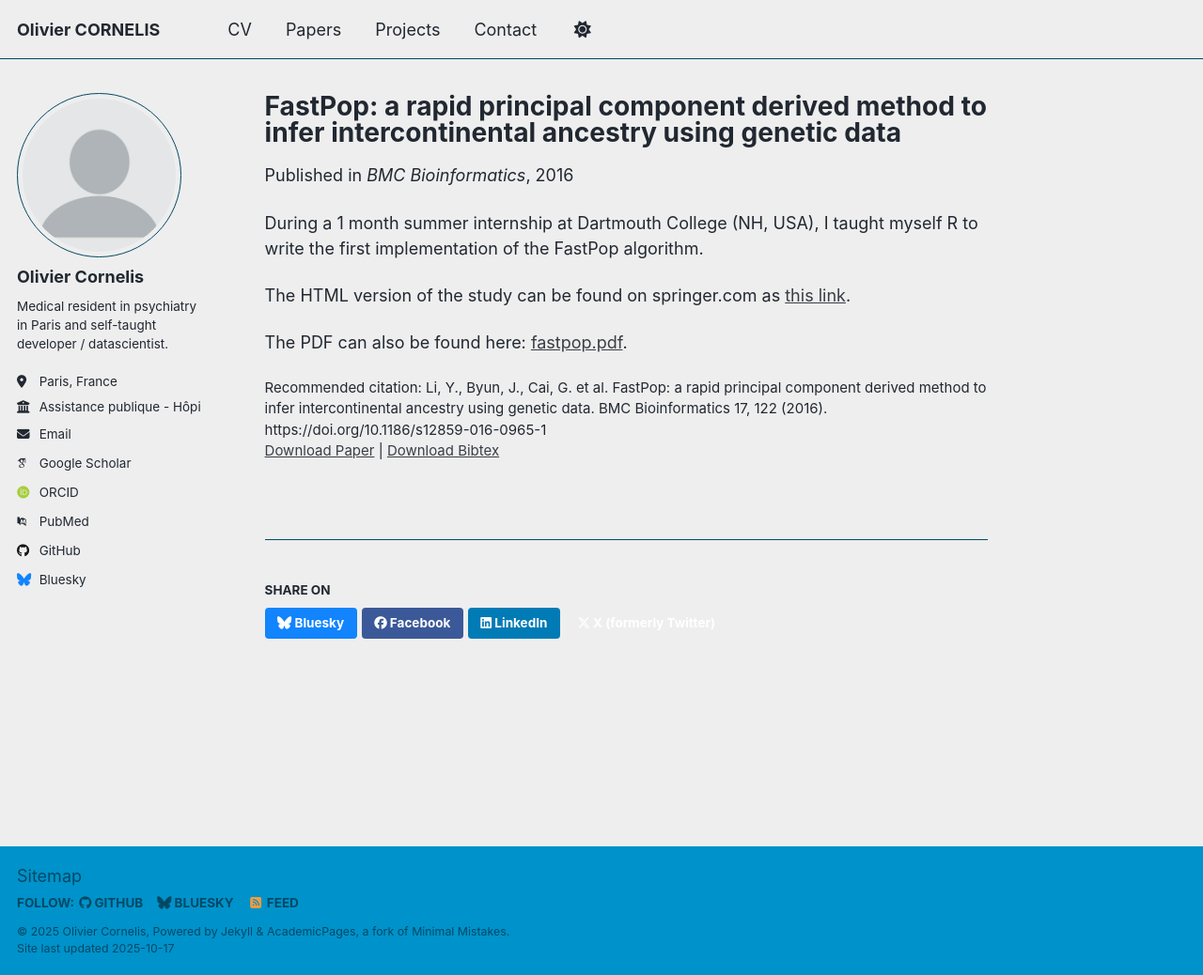
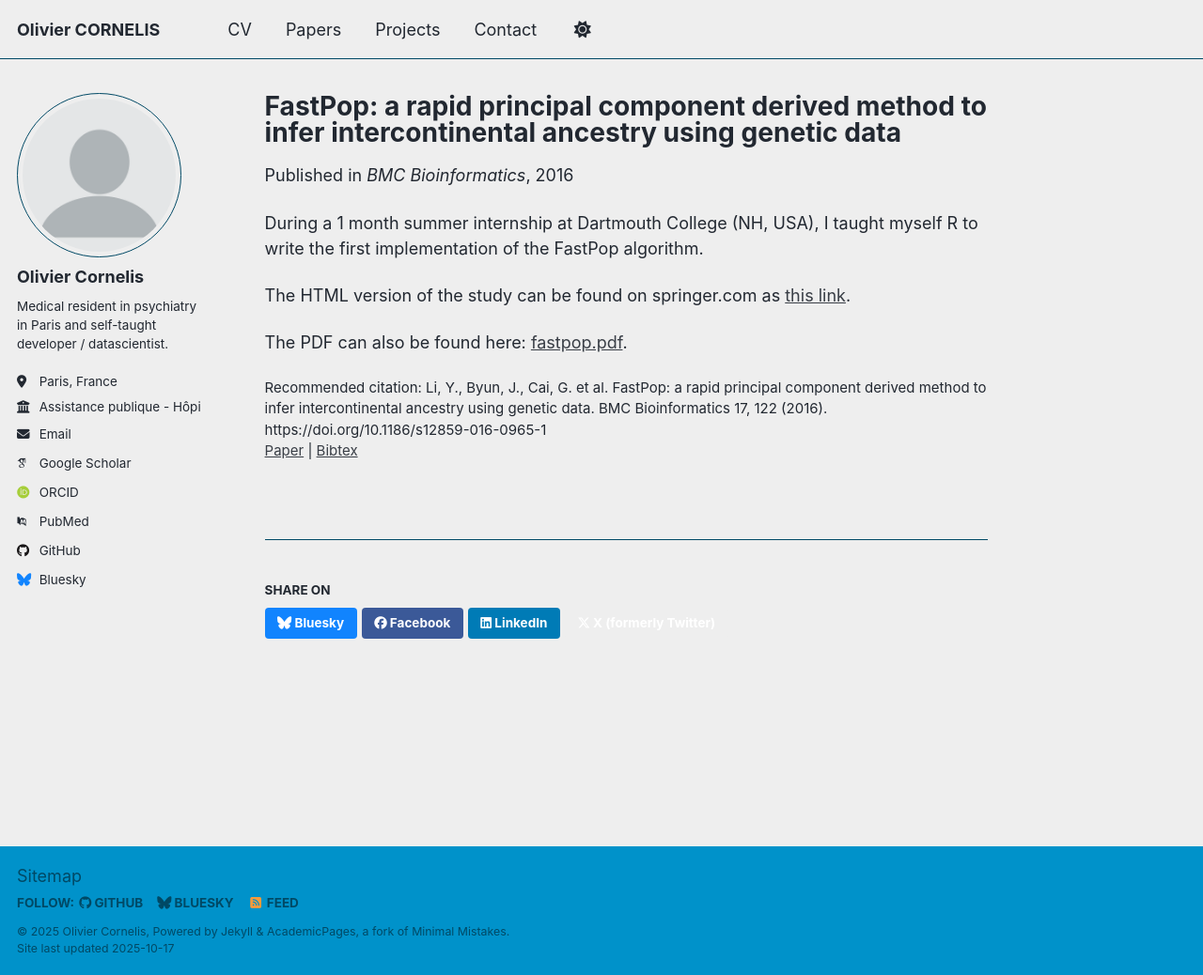
Before and after one commit to thiswillbeyourgithub/website, a Jekyll site: the page built from _publications/2016-03-09-fastpop.md, in a window 1280 px wide and 1038 px high. Shown: the whole window at 94% size. Built offline with Jekyll 4.4.1, drawn with Linux system fonts in a browser that asks for light colours; some web fonts are replaced; a script that is not in the unit is left out.

Commit message:
turn "Download Paper" into "Paper"
Signed-off-by: thiswillbeyourgithub <26625900+thiswillbeyourgithub@users.noreply.github.com>

```diff
--- a/_layouts/single.html
+++ b/_layouts/single.html
@@ -48,29 +48,29 @@
         {{ content }}
 
         {% if page.citation and page.paperurl and page.slidesurl and page.bibtexurl %}
-          <p style="font-size: smaller">Recommended citation: {{ page.citation }}<br /><a href="{{ page.paperurl }}">Download Paper</a> | <a href="{{ page.slidesurl }}">Download Slides</a> | <a href="{{ page.bibtexurl }}">Download Bibtex</a></p>
+          <p style="font-size: smaller">Recommended citation: {{ page.citation }}<br /><a href="{{ page.paperurl }}">Paper</a> | <a href="{{ page.slidesurl }}">Slides</a> | <a href="{{ page.bibtexurl }}">Bibtex</a></p>
         {% elsif page.citation and page.paperurl and page.slidesurl %}
-          <p style="font-size: smaller">Recommended citation: {{ page.citation }}<br /><a href="{{ page.paperurl }}">Download Paper</a> | <a href="{{ page.slidesurl }}">Download Slides</a></p>
+          <p style="font-size: smaller">Recommended citation: {{ page.citation }}<br /><a href="{{ page.paperurl }}">Paper</a> | <a href="{{ page.slidesurl }}">Slides</a></p>
         {% elsif page.citation and page.paperurl and page.bibtexurl %}
-          <p style="font-size: smaller">Recommended citation: {{ page.citation }}<br /><a href="{{ page.paperurl }}">Download Paper</a> | <a href="{{ page.bibtexurl }}">Download Bibtex</a></p>
+          <p style="font-size: smaller">Recommended citation: {{ page.citation }}<br /><a href="{{ page.paperurl }}">Paper</a> | <a href="{{ page.bibtexurl }}">Bibtex</a></p>
         {% elsif page.citation and page.paperurl %}
-          <p style="font-size: smaller">Recommended citation: {{ page.citation }}<br /><a href="{{ page.paperurl }}">Download Paper</a></p>
+          <p style="font-size: smaller">Recommended citation: {{ page.citation }}<br /><a href="{{ page.paperurl }}">Paper</a></p>
         {% elsif page.citation and page.slidesurl and page.bibtexurl %}
-          <p style="font-size: smaller">Recommended citation: {{ page.citation }}<br /><a href="{{ page.slidesurl }}">Download Slides</a> | <a href="{{ page.bibtexurl }}">Download Bibtex</a></p>
+          <p style="font-size: smaller">Recommended citation: {{ page.citation }}<br /><a href="{{ page.slidesurl }}">Slides</a> | <a href="{{ page.bibtexurl }}">Bibtex</a></p>
         {% elsif page.citation and page.slidesurl %}
-          <p style="font-size: smaller">Recommended citation: {{ page.citation }}<br /><a href="{{ page.slidesurl }}">Download Slides</a></p>
+          <p style="font-size: smaller">Recommended citation: {{ page.citation }}<br /><a href="{{ page.slidesurl }}">Slides</a></p>
         {% elsif page.slidesurl and page.bibtexurl %}
-          <p style="font-size: smaller"><a href="{{ page.slidesurl }}">Download Slides</a> | <a href="{{ page.bibtexurl }}">Download Bibtex</a></p>
+          <p style="font-size: smaller"><a href="{{ page.slidesurl }}">Slides</a> | <a href="{{ page.bibtexurl }}">Bibtex</a></p>
         {% elsif page.paperurl and page.bibtexurl %}
-          <p style="font-size: smaller"><a href="{{ page.paperurl }}">Download Paper</a> | <a href="{{ page.bibtexurl }}">Download Bibtex</a></p>
+          <p style="font-size: smaller"><a href="{{ page.paperurl }}">Paper</a> | <a href="{{ page.bibtexurl }}">Bibtex</a></p>
         {% elsif page.citation and page.bibtexurl %}
-          <p style="font-size: smaller">Recommended citation: {{ page.citation }}<br /><a href="{{ page.bibtexurl }}">Download Bibtex</a></p>
+          <p style="font-size: smaller">Recommended citation: {{ page.citation }}<br /><a href="{{ page.bibtexurl }}">Bibtex</a></p>
         {% elsif page.citation %}
           <p style="font-size: smaller">Recommended citation: {{ page.citation }}</p>
         {% elsif page.slidesurl %}
-          <p style="font-size: smaller"><a href="{{ page.slidesurl }}">Download Slides</a></p>
+          <p style="font-size: smaller"><a href="{{ page.slidesurl }}">Slides</a></p>
         {% elsif page.bibtexurl %}
-          <p style="font-size: smaller"><a href="{{ page.bibtexurl }}">Download Bibtex</a></p>
+          <p style="font-size: smaller"><a href="{{ page.bibtexurl }}">Bibtex</a></p>
         {% endif %}
 
         {% if page.link %}<div><a href="{{ page.link }}" class="btn">{{ site.data.ui-text[site.locale].ext_link_label | default: "Direct Link" }}</a></div>{% endif %}
```
